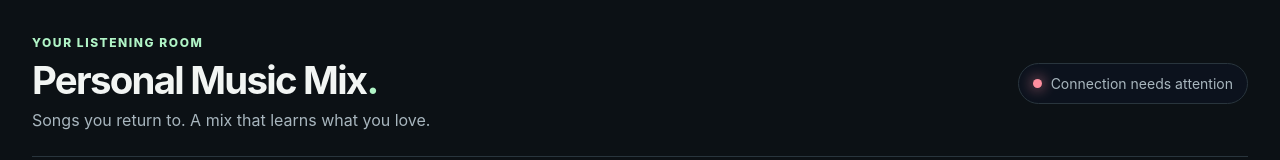
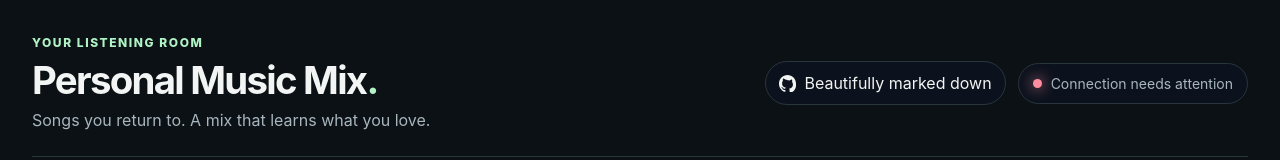
Before and after one commit to Michaelunkai/personal-music-mix, a browser extension: page frontend/index.html in a window 1280 px wide. Shown: the top 160 px of the page. Drawn offline with Linux system fonts and the light colour scheme; files that its build step writes are made by us from their sources; no server answers.

Commit message:
Add public GitHub identity link

```diff
--- a/frontend/index.html
+++ b/frontend/index.html
@@ -18,7 +18,13 @@
           <h1>Personal Music Mix<span class="title-dot">.</span></h1>
           <p class="lede">Songs you return to. A mix that learns what you love.</p>
         </div>
-        <div class="health-pill" id="health-pill"><span class="dot"></span><span>Checking connection…</span></div>
+        <div class="hero-actions">
+          <a class="github-link" href="https://github.com/Michaelunkai/personal-music-mix" target="_blank" rel="noopener noreferrer" aria-label="Open Beautifully marked down on GitHub">
+            <svg class="github-icon" viewBox="0 0 16 16" aria-hidden="true" focusable="false"><path d="M8 0C3.58 0 0 3.64 0 8.13c0 3.59 2.29 6.64 5.47 7.71.4.08.55-.18.55-.39 0-.19-.01-.71-.01-1.39-2.23.5-2.7-1.1-2.7-1.1-.36-.95-.89-1.2-.89-1.2-.73-.51.06-.5.06-.5.8.06 1.22.84 1.22.84.72 1.27 1.88.9 2.34.69.07-.53.28-.9.51-1.11-1.78-.21-3.64-.91-3.64-4.02 0-.89.31-1.62.82-2.19-.08-.21-.36-1.04.08-2.16 0 0 .67-.22 2.2.84A7.45 7.45 0 0 1 8 4.89c.68 0 1.36.1 2 .3 1.53-1.06 2.2-.84 2.2-.84.44 1.12.16 1.95.08 2.16.51.57.82 1.3.82 2.19 0 3.12-1.87 3.8-3.65 4.01.29.26.54.77.54 1.56 0 1.13-.01 2.04-.01 2.32 0 .22.14.48.55.39A8.14 8.14 0 0 0 16 8.13C16 3.64 12.42 0 8 0Z"></path></svg>
+            <span>Beautifully marked down</span>
+          </a>
+          <div class="health-pill" id="health-pill"><span class="dot"></span><span>Checking connection…</span></div>
+        </div>
       </header>
 
       <section class="toolbar card" aria-label="Actions">
--- a/frontend/styles.css
+++ b/frontend/styles.css
@@ -19,6 +19,10 @@ body { margin: 0; min-width: 320px; background: radial-gradient(circle at top ri
 button, input { font: inherit; }
 .shell { width: min(1180px, calc(100% - 36px)); margin: 0 auto; padding: 46px 0 28px; }
 .hero { display:flex; align-items:flex-end; justify-content:space-between; gap:24px; margin-bottom:30px; }
+.hero-actions { display:flex; align-items:center; justify-content:flex-end; gap:12px; flex-wrap:wrap; }
+.github-link { display:inline-flex; align-items:center; gap:8px; border:1px solid var(--line); border-radius:999px; color:var(--text); padding:9px 13px; background:rgba(12,20,35,.62); text-decoration:none; white-space:nowrap; transition:background .2s ease, border-color .2s ease, transform .2s ease; }
+.github-link:hover { background:var(--panel); border-color:var(--accent); transform:translateY(-1px); }
+.github-icon { width:17px; height:17px; fill:currentColor; flex:none; }
 .eyebrow { color: var(--accent); font-size: .7rem; letter-spacing: .16em; font-weight: 800; margin:0 0 10px; }
 h1, h2, p { margin-top:0; }
 h1 { font-size: clamp(2.3rem, 5vw, 4.6rem); line-height:.98; letter-spacing:-.055em; margin-bottom:16px; max-width:740px; }
@@ -131,6 +135,6 @@ button:focus-visible, a:focus-visible { outline:3px solid var(--accent); outline
 footer { font-size:.8125rem; color:var(--muted); }
 .toast { max-width:min(560px,calc(100% - 32px)); z-index:20; font-size:.9375rem; }
 @media (max-width:1000px) { .shell { width:calc(100% - 36px); } .main-grid { grid-template-columns:minmax(0,1fr) 340px; gap:16px; } .toolbar { align-items:flex-start; } }
-@media (max-width:820px) { .hero,.toolbar { align-items:flex-start; flex-direction:column; } .actions { justify-content:flex-start; } .main-grid { grid-template-columns:1fr; } .side-stack { display:contents; } .player-card { grid-row:1; padding:20px; } .recommendations-panel { grid-row:2; } .playlist-card { grid-row:3; } .status-card { grid-row:4; } .metric { padding:14px; } }
+@media (max-width:820px) { .hero,.toolbar { align-items:flex-start; flex-direction:column; } .hero-actions { justify-content:flex-start; } .actions { justify-content:flex-start; } .main-grid { grid-template-columns:1fr; } .side-stack { display:contents; } .player-card { grid-row:1; padding:20px; } .recommendations-panel { grid-row:2; } .playlist-card { grid-row:3; } .status-card { grid-row:4; } .metric { padding:14px; } }
 @media (max-width:520px) { .shell { width:calc(100% - 24px); padding-top:22px; } .overview-grid { grid-template-columns:1fr; } .metric { padding:10px 16px; } .metric-foot { display:none; } .recommendations-panel { padding:18px; } .recommendation { grid-template-columns:22px minmax(0,1fr); } .score { display:none; } footer { flex-direction:column; } }
 @media (prefers-reduced-motion:reduce) { *,*::before,*::after { transition:none !important; animation:none !important; scroll-behavior:auto !important; } }
```
Also changed, not shown: tests/test_hosted.mjs (+8 -0 lines).
